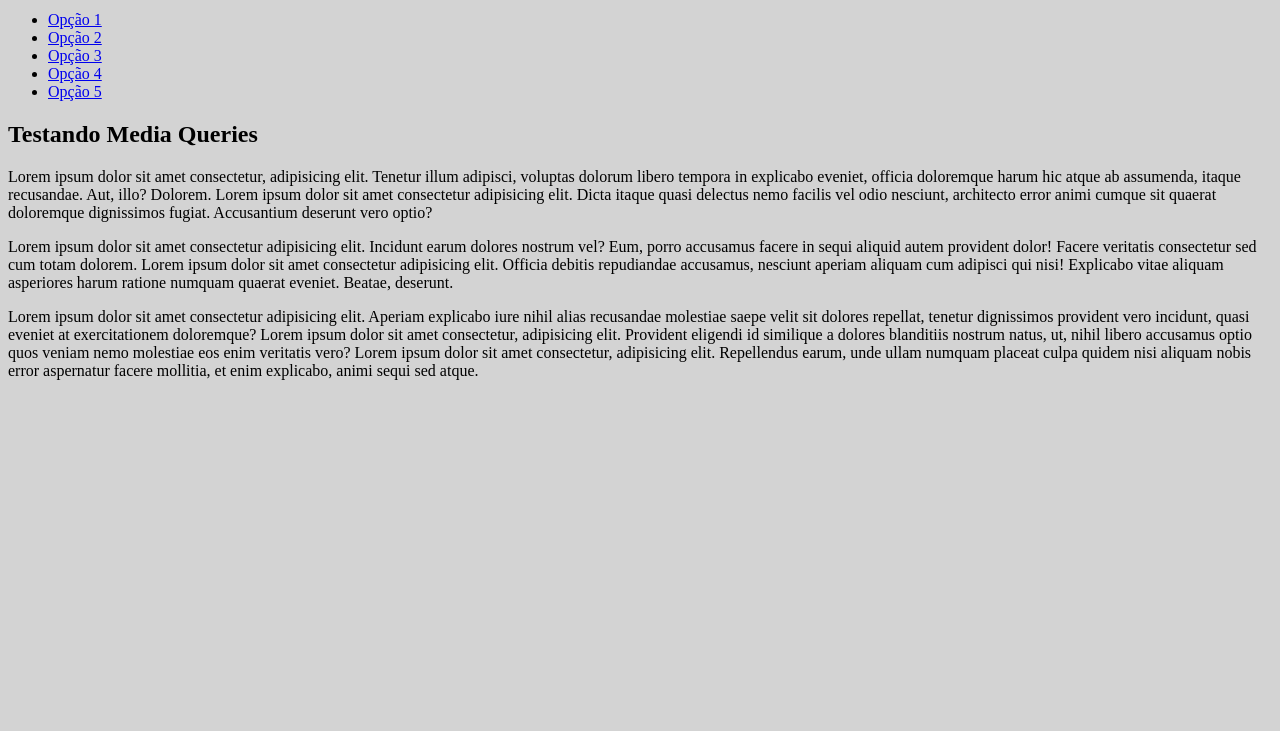
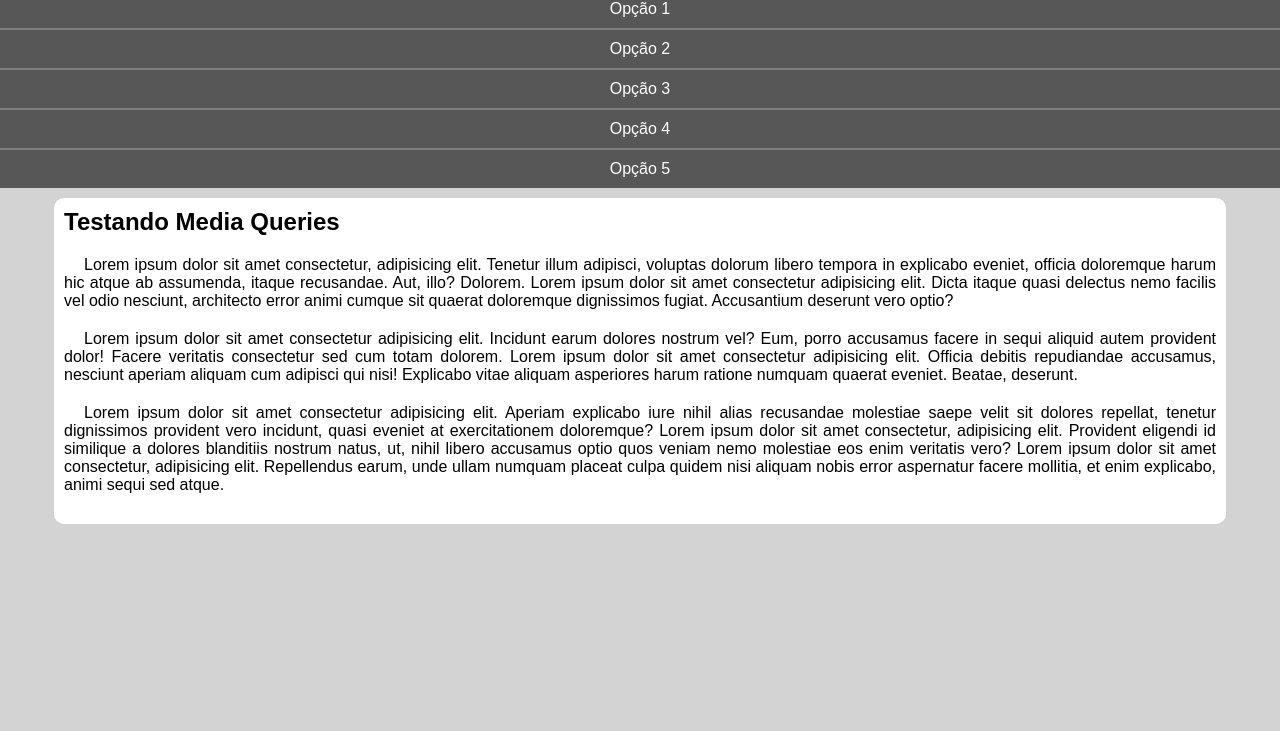
Before and after one commit to hectorsalg/html-css, a plain HTML site: page exercicios/ex026/mq005/index.html in a window 1280 px wide. Shown: the part 69-800 px from the top of the page. Drawn offline with Linux system fonts and the light colour scheme.

Commit message:
dei estilo ao mq005

```diff
--- a/exercicios/ex026/mq005/estilos/style.css
+++ b/exercicios/ex026/mq005/estilos/style.css
@@ -1,5 +1,61 @@
 @charset "UTF-8";
 
-body{
+* {
+    font-family: Arial, Helvetica, sans-serif;
+    margin: 0;
+    padding: 0;
+}
+
+html, body{
     background-color: lightgray;
 }
+
+header {
+    background-color: rgb(148, 148, 148);
+}
+
+header > h1 {
+    text-align: center;
+    padding: 10px;
+}
+
+nav {
+    display: block;
+}
+
+nav > ul {
+    list-style-type: none;
+}
+
+nav> ul > li > a {
+    display: block;
+    padding: 10px;
+    text-decoration: none;
+    background-color: rgb(87, 87, 87);
+    color: white;
+    text-align: center;
+    border-top: 2px solid gray;
+}
+
+nav> ul > li > a:hover {
+    background-color: gray;
+}
+
+main {
+    width: 90vw;
+    background-color: white;
+    margin: auto;
+    margin-top: 10px;
+    padding: 10px;
+    border-radius: 10px;
+}
+
+article > h2 {
+    padding-bottom: 20px;
+}
+
+article > p {
+    text-align: justify;
+    margin-bottom: 20px;
+    text-indent: 20px;
+}
```
